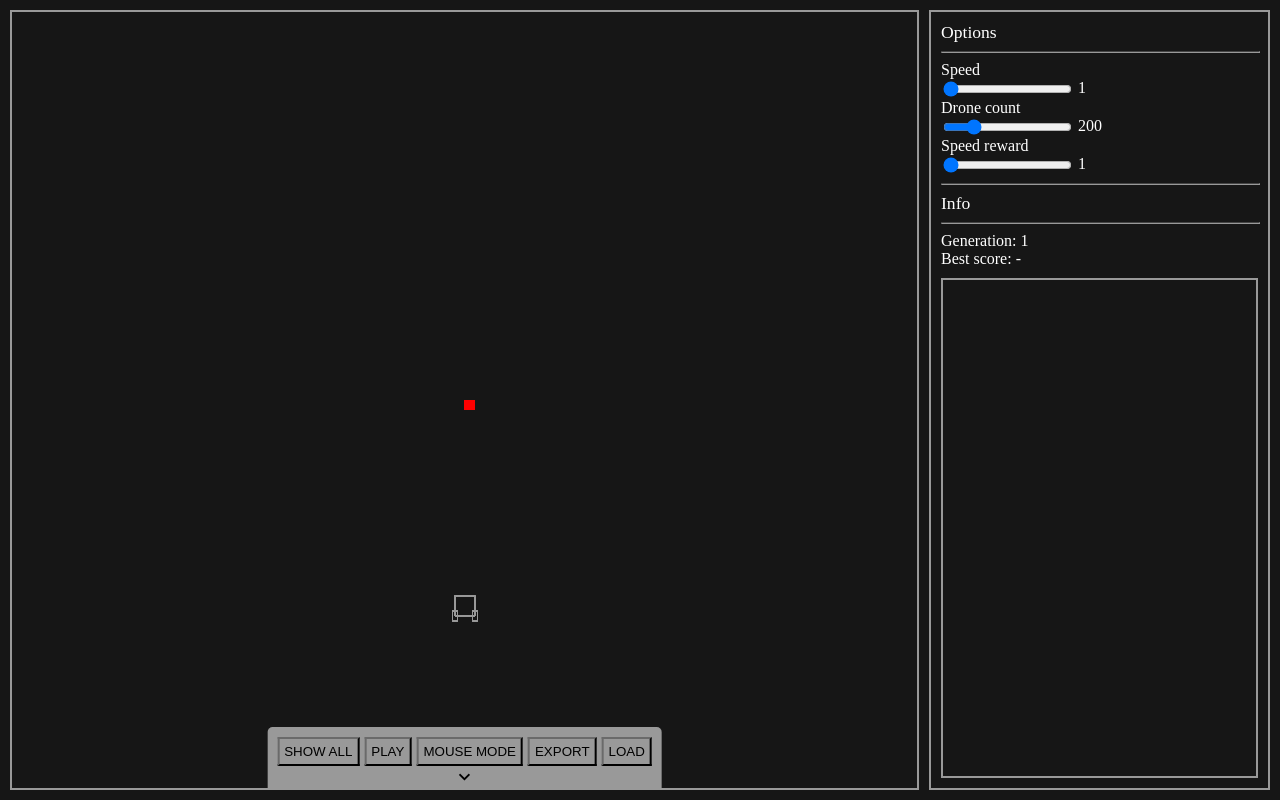
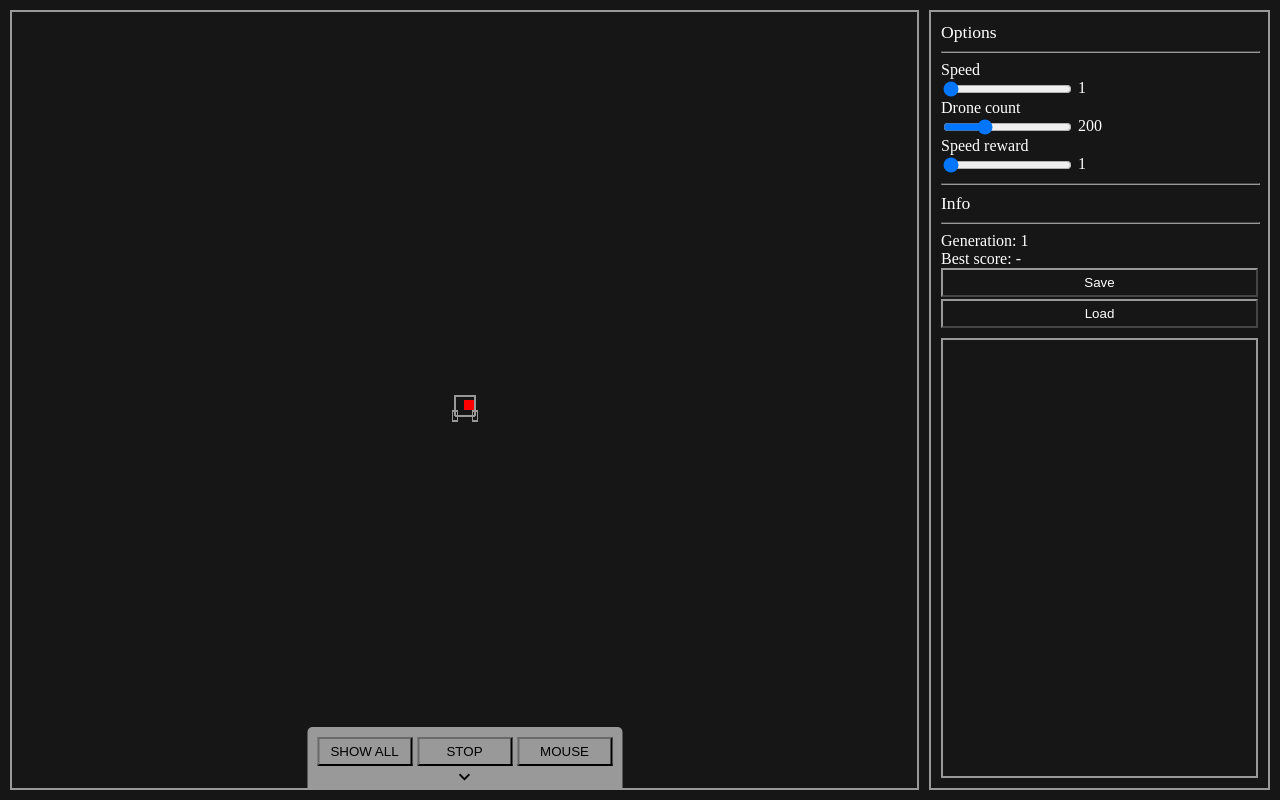
Before and after one commit to Orakulie/Drone, a website with bundled scripts: page index.html in a window 1280 px wide. Built offline with nearby package versions, Linux system fonts and the light colour scheme; what @tensorflow/tfjs would draw is missing.

Commit message:
ui improved

```diff
--- a/index.html
+++ b/index.html
@@ -25,11 +25,11 @@
                         </select>
                     </div> -->
                     <!-- <button class="icon-button"><span class="material-icons">play_arrow</span></button> -->
-                    <button class="menu-button">Show all</button>
-                    <button class="menu-button">Play</button>
-                    <button class="menu-button">Mouse Mode</button>
-                    <button class="menu-button">Export</button>
-                    <button class="menu-button">Load</button>
+                    <button class="menu-button" id="state-button">Show all</button>
+                    <button class="menu-button" id="stop-button">Stop</button>
+                    <button class="menu-button">Mouse</button>
+                    <!-- <button class="menu-button">Export</button>
+                    <button class="menu-button">Load</button> -->
                 </div>
                 <button class="icon-button"><span class="material-icons">expand_more</span></button>
             </div>
@@ -48,7 +48,7 @@
                 <div class="element-wrapper">
                     <span>Drone count</span>
                     <div class="slider-wrapper">
-                        <input id="count-slider" type="range" min="1" max="1000" value="200" step="1">
+                        <input id="count-slider" type="range" min="1" max="1000" value="300" step="1">
                         <label id="count-label">200</label>
                     </div>
                 </div>
@@ -71,6 +71,10 @@
                     <span>Best score:</span>
                     <span id="best-score-span">-</span>
                 </div>
+                <div class="info-button-wrapper">
+                    <button class="info-button">Save</button>
+                    <button class="info-button">Load</button>
+                </div>
             </div>
             <!-- <div class="drone_info_wrapper">
                 <canvas id="info_canvas" width="200" height="250"></canvas>
--- a/src/Drone/drone.ts
+++ b/src/Drone/drone.ts
@@ -20,9 +20,9 @@ export class Drone {
 	// drone targets
 	percentage_targets = [
 		Vector.create(0.5, 0.5),
-		Vector.create(0.2, 0.8),
-		Vector.create(0.2, 0.2),
-		Vector.create(0.8, 0.2),
+		Vector.create(0.3, 0.7),
+		Vector.create(0.4, 0.6),
+		Vector.create(0.6, 0.3),
 		Vector.create(0.1, 0.9),
 		Vector.create(0.5, 0.5),
 	];
@@ -47,7 +47,7 @@ export class Drone {
 		// create main_body of drone
 		this.main_body = Bodies.rectangle(
 			Math.round(UI.main_canvas.width / 2),
-			Math.round(UI.main_canvas.height) - 200,
+			Math.round(UI.main_canvas.height) - 400,
 			this.size,
 			this.size
 		);
@@ -76,7 +76,9 @@ export class Drone {
 		this.target_arrived_total = 0;
 
 		this.percentage_targets.forEach((target) => {
-			this.targets.push(Vector.create(UI.main_canvas.width * target.x, UI.main_canvas.height * target.y));
+			this.targets.push(
+				Vector.create(Math.floor(UI.main_canvas.width * target.x), Math.floor(UI.main_canvas.height * target.y))
+			);
 		});
 
 		// create a new brain if the drone is not a child
@@ -91,8 +93,10 @@ export class Drone {
 		// draws main body
 		draw_body(UI.main_ctx, this.main_body);
 		// draws current_target
-		UI.main_ctx.fillStyle = "red";
-		UI.main_ctx.fillRect(this.targets[this.current_target].x, this.targets[this.current_target].y, 10, 10);
+		if (!this.is_destroyed) {
+			UI.main_ctx.fillStyle = "red";
+			UI.main_ctx.fillRect(this.targets[this.current_target].x, this.targets[this.current_target].y, 10, 10);
+		}
 		// draws thrusters
 		this.thrusters.forEach((thruster) => thruster.draw());
 	}
@@ -122,7 +126,7 @@ export class Drone {
 			if (this.target_arrived == 100) {
 				// add weighted score based on the time it took to reach the target
 				// TODO SPEED WEIGHT
-				this.score += (this.max_duration - this.timer) * 0.1;
+				this.score += (this.max_duration - this.timer) * 0.025 + 50;
 				this.current_target++;
 				this.target_arrived = 0;
 				this.timer = 0;
@@ -159,8 +163,16 @@ export class Drone {
 	 * Calculates the distance to the current_target of the drone
 	 * @returns the distance to the current_target
 	 */
+	// get_distance_to_taget() {
+	// 	return Math.round(calculate_distance(this.targets[this.current_target], this.body.position));
+	// }
+
 	get_distance_to_taget() {
-		return Math.round(calculate_distance(this.targets[this.current_target], this.body.position));
+		const distance = Math.sqrt(
+			Math.pow(this.targets[this.current_target].y - this.body.position.y, 2) +
+				Math.pow(this.targets[this.current_target].x - this.body.position.x, 2)
+		);
+		return Math.round(distance);
 	}
 
 	/**
--- a/src/evolution.ts
+++ b/src/evolution.ts
@@ -16,6 +16,11 @@ export class Generation {
 	}
 }
 
+export enum Visual_State {
+	show_all,
+	show_best,
+}
+
 export class Evolution {
 	// amount of drones to spawn each generation
 	drone_amount!: number;
@@ -27,6 +32,8 @@ export class Evolution {
 	elite_count!: number;
 	// all previous generations
 	generations!: Generation[];
+	// highscore
+	highscore!: number;
 
 	constructor(drone_amount: number) {
 		this.drone_amount = drone_amount;
@@ -34,6 +41,7 @@ export class Evolution {
 		this.generations = [];
 		this.generation_count = 1;
 		this.elite_count = 0.1;
+		this.highscore = 0;
 
 		UI.drone_callback = () => {
 			this.drone_amount = UI.drone_count;
@@ -63,11 +71,14 @@ export class Evolution {
 
 	draw() {
 		UI.clear_canvas(UI.main_ctx);
-		this.drones.forEach((drone) => {
-			drone.draw();
-			// globals.ctx.fillStyle = "red";
-			// globals.ctx.fillRect(drone.targets[drone.current_target].x, drone.targets[drone.current_target].y, 10, 10);
-		});
+
+		// draw all drones or only the best one.
+		for (let i = 0; i < this.drones.length; i++) {
+			const drone = this.drones[i];
+			if (i == 0 || UI.visual_state == Visual_State.show_all) {
+				drone.draw();
+			}
+		}
 	}
 
 	/**
@@ -89,6 +100,10 @@ export class Evolution {
 			if (best_drone) {
 				const new_drone = new Drone(best_drone.brain.copy());
 				new_drones.push(new_drone);
+				if (best_drone.score > this.highscore) {
+					this.highscore = best_drone.score;
+					UI.best_score = this.highscore;
+				}
 			}
 		}
 
--- a/src/main.ts
+++ b/src/main.ts
@@ -9,7 +9,6 @@ let evolution!: Evolution;
 function setup() {
 	// registers chart-js
 	Chart.register(...registerables);
-	console.log(UI.main_canvas.width);
 	// creates new evolution to start
 	evolution = new Evolution(UI.drone_count);
 	// start update loop
@@ -17,10 +16,12 @@ function setup() {
 }
 
 async function update() {
-	// calculate multiple iterations based on current speed
-	for (let i = 0; i < UI.speed; i++) {
-		await evolution.update();
-		Mat.update();
+	if (!UI.time_stop) {
+		// calculate multiple iterations based on current speed
+		for (let i = 0; i < UI.speed; i++) {
+			await evolution.update();
+			Mat.update();
+		}
 	}
 	window.requestAnimationFrame(update);
 }
--- a/src/ui.ts
+++ b/src/ui.ts
@@ -1,5 +1,5 @@
 import { Chart, ChartData } from "chart.js";
-import { Generation } from "./evolution";
+import { Generation, Visual_State } from "./evolution";
 
 class UI_Manager {
 	// --- canvas ---
@@ -27,11 +27,25 @@ class UI_Manager {
 	private best_score_span = document.getElementById("best-score-span")! as HTMLSpanElement;
 	private chart!: Chart;
 
+	// -- controls --
+	private visual_state_button = document.getElementById("state-button")! as HTMLButtonElement;
+	visual_state: Visual_State = Visual_State.show_all;
+
+	private stop_button = document.getElementById("stop-button")! as HTMLButtonElement;
+	time_stop: Boolean = false;
+
 	constructor() {
-		window.onresize = this.resize_fix.bind(this);
+		// window.onresize = this.resize_fix.bind(this);
 		this.fix_resolution();
 
+		// changing speed will change variable
 		this.speed_callback = () => {};
+
+		// visual state = show_all | show_best
+		this.visual_state_button.onclick = this.toggle_visual_state.bind(this);
+
+		// toggles stop | play
+		this.stop_button.onclick = this.toggle_time.bind(this);
 	}
 
 	/**
@@ -58,7 +72,7 @@ class UI_Manager {
 	}
 
 	set best_score(score: number) {
-		this.best_score_span.textContent = score.toString();
+		this.best_score_span.textContent = score.toFixed(2);
 	}
 
 	set speed_callback(callback: Function) {
@@ -92,6 +106,38 @@ class UI_Manager {
 
 	get speed_reward() {
 		return +this.speed_reward_slider.value;
+	}
+
+	/**
+	 * Toggles between all the visual states and changes the button text
+	 */
+	toggle_visual_state() {
+		this.visual_state++;
+		if (this.visual_state == Object.values(Visual_State).length / 2) this.visual_state = 0;
+
+		switch (this.visual_state) {
+			case Visual_State.show_best:
+				this.visual_state_button.textContent = "Show best";
+				break;
+			case Visual_State.show_all:
+				this.visual_state_button.textContent = "Show all";
+		}
+	}
+
+	/**
+	 * Toggles between play and stop and changes the button text
+	 */
+	toggle_time() {
+		this.time_stop = !this.time_stop;
+
+		switch (this.time_stop) {
+			case false:
+				this.stop_button.textContent = "Stop";
+				break;
+			case true:
+				this.stop_button.textContent = "Play";
+				break;
+		}
 	}
 
 	/**
--- a/styles.css
+++ b/styles.css
@@ -98,6 +98,22 @@ canvas{
     background: none;
     border-color: #161616;
     text-transform: uppercase;
+    min-width: 95px;
+    cursor: pointer;
+}
+
+.info-button-wrapper{
+    display: flex;
+    width: 100%;
+    flex-direction: column;
+    gap: 2px;
+}
+.info-button{
+    padding: 5px;
+    background: none;
+    border-color: #999;
+    color: white;
+    cursor: pointer;
 }
 
 .slider-wrapper{
```
